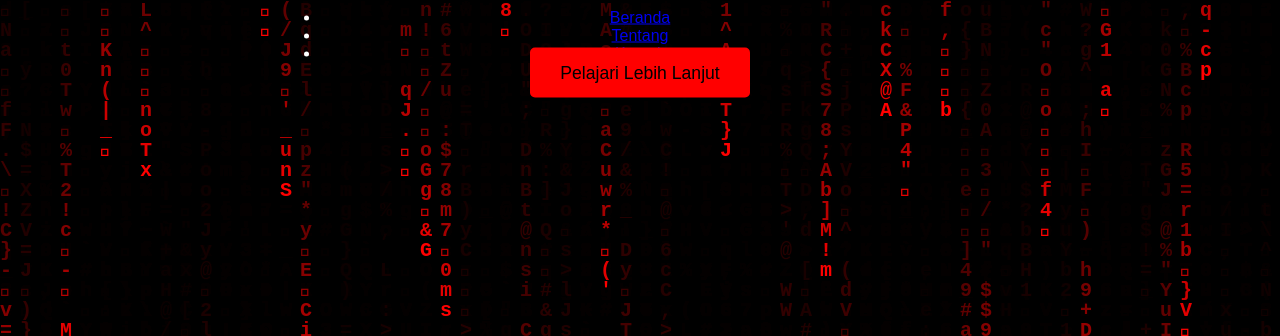
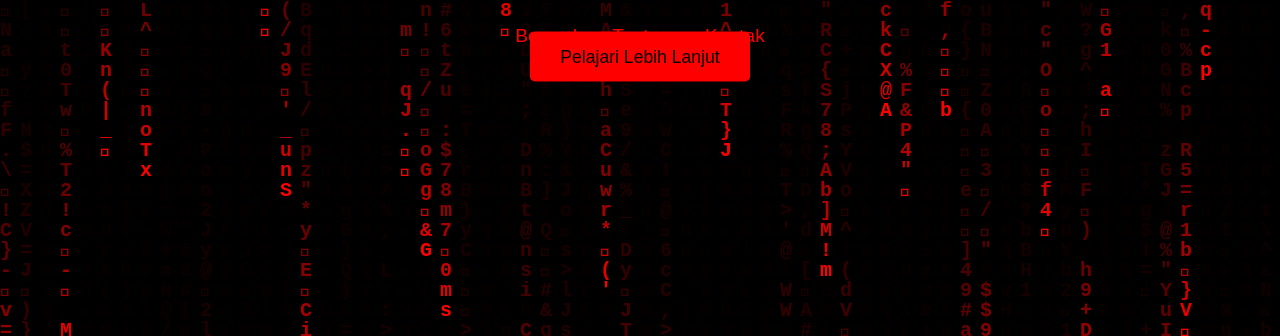
Before and after one commit to dozz12/AbsurdSEC.synoserver.com, a plain HTML site: page index.html in a window 1280 px wide. Shown: the part 464-800 px from the top of the page. Drawn offline with Linux system fonts and the light colour scheme.

Commit message:
Update style.css

```diff
--- a/assets/css/style.css
+++ b/assets/css/style.css
@@ -46,6 +46,22 @@ p {
     font-size: 1.2em;
     color: #ccc;
     margin-bottom: 30px;
+}
+
+nav ul {
+    list-style-type: none;
+    margin-top: 20px;
+}
+
+nav ul li {
+    display: inline;
+    margin: 0 10px;
+}
+
+nav ul li a {
+    text-decoration: none;
+    color: #FF0000;
+    font-size: 1.2em;
 }
 
 .btn {
```
